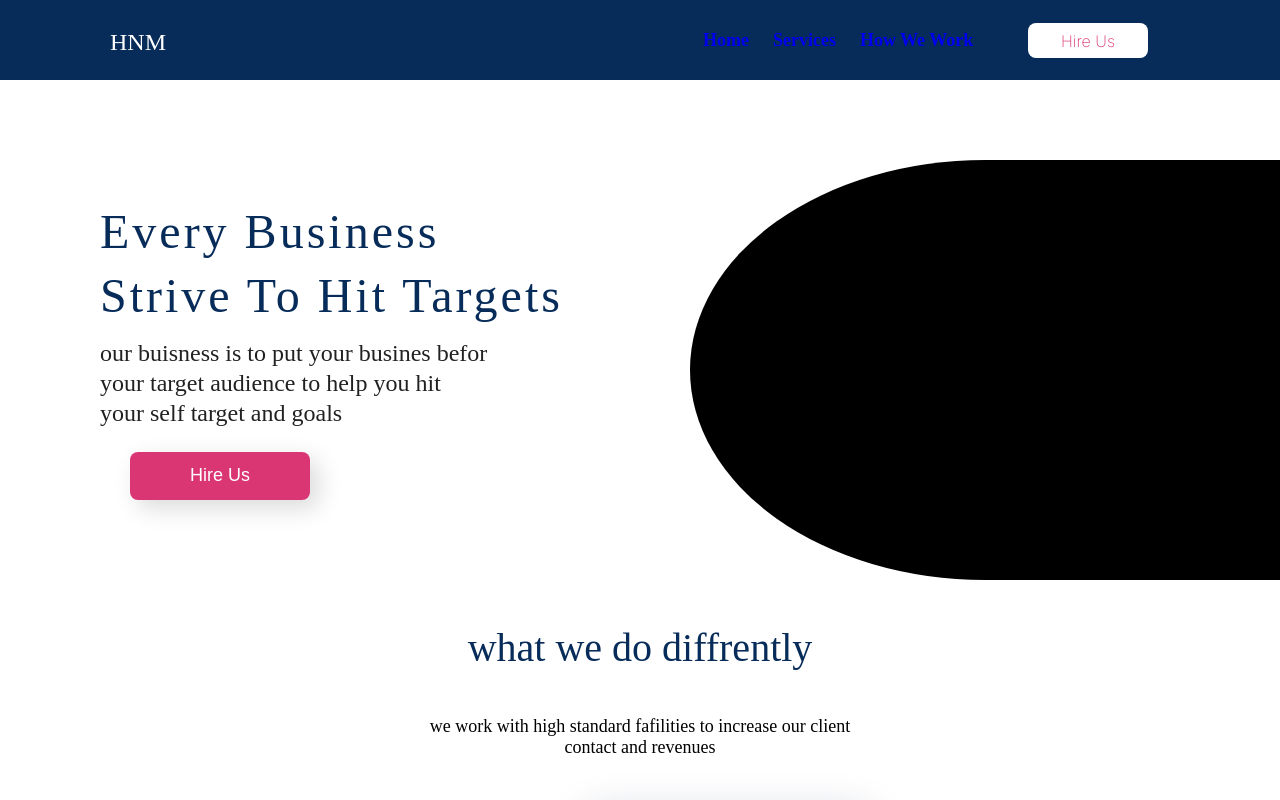
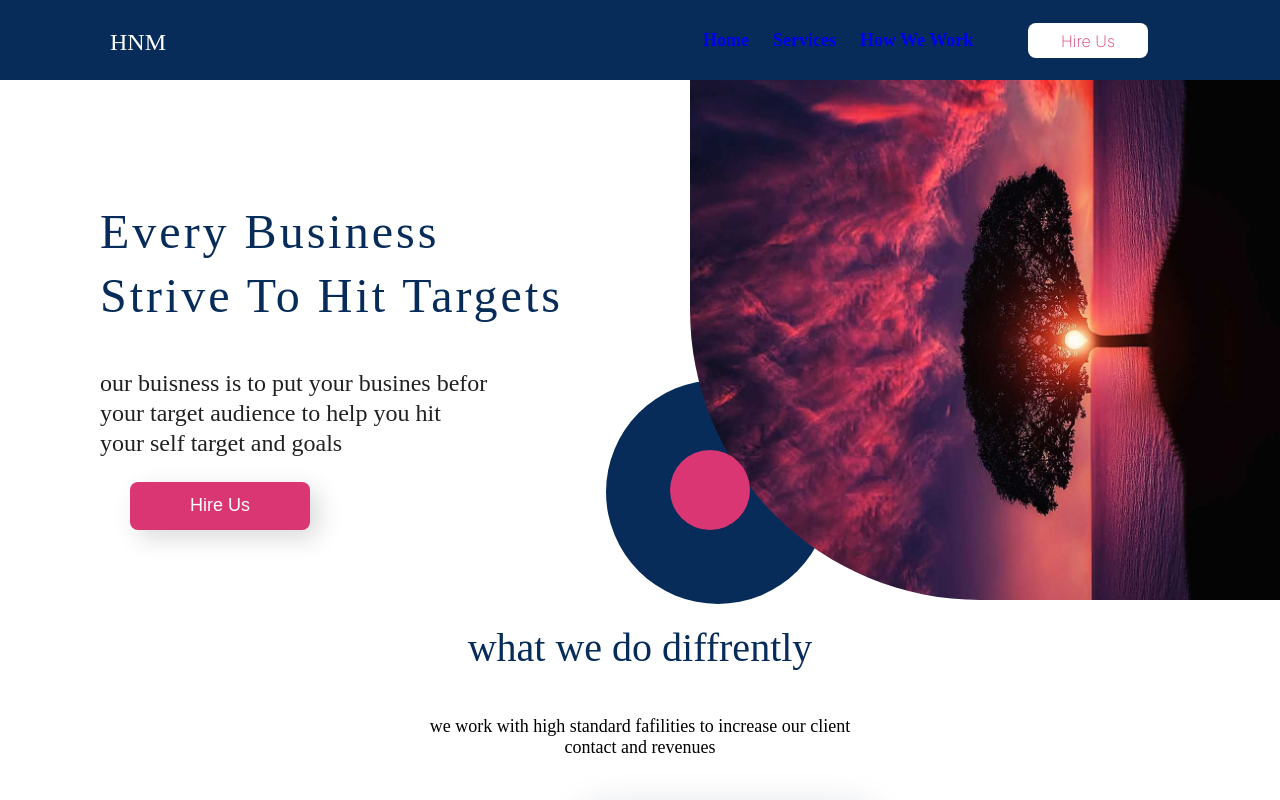
Before and after one commit to naeemhn7/naeem-branding, a plain HTML site: page index.html in a window 1280 px wide. Shown: the top 800 px of the page. Drawn offline with Linux system fonts and the light colour scheme.

Commit message:
first upload

```diff
--- a/index.html
+++ b/index.html
@@ -34,7 +34,9 @@
 		</div>
 		</div>
 		<div class="bannerbg">
-			<div class="backg"></div>
+			<span></span>
+			<small></small>
+			<!-- <div class="backg"></div> 	 -->
 	</div>
 </div>
 	<div class="mane">
@@ -99,7 +101,7 @@
 			</p>
 		</div>
 	</div>
-	<div style="text-align:center">
+	<div style="text-align:center"11>
 			<button class="b" style="margin-left: 80px;">
 				hire us
 			</button>
--- a/style.css
+++ b/style.css
@@ -62,12 +62,12 @@
 	height: 500px;
 	display: grid;
 	grid-template-columns: 1fr 1fr;
-	padding: 80px 0 0 100px;
+	padding: 0 0 0 100px;
 }
 .title{
 	padding-bottom: 0;
 	max-width: 598px;
-	height: 128px;
+	/*height: 128px;*/
 	font-size: 48px;
 	line-height: 64px;
 	font-weight: normal;
@@ -85,7 +85,17 @@
 	line-height: 30px;
 	color: #212121;
 	/*padding-top: 0;*/
-	margin-top: -30px;
+	/*margin-top: -30px;*/
+}
+.bannertext h2{
+	line-height: 68px;
+	padding: 80px 0 0 0;
+	font-style: normal;
+	font-weight: normal;
+	font-size: 48px;
+	line-height: 64px;
+	color: #072c59;
+	font-family: "DM serif Display", serif;
 }
 .b{
 	width: 180px;
@@ -101,10 +111,36 @@
 	color: white;
 
 }
+.bannerbg span{
+	position: absolute;
+	width: 224px;
+	height: 224px;
+	right: 450px;
+	top: 300px;
+	border-radius: 100%;
+	background: #072c59;
+	z-index: -1;
+}
+.bannerbg small{
+	position: absolute;
+	width: 80px;
+	height: 80px;
+	right: 530px;
+	top: 370px;
+	border-radius: 100px;
+	z-index: 22222;
+	color: #da3673;
+	background: #da3673;
+}
 .bannerbg {
-	background: black;
-	border-radius: 100% 0px 0px 100%;
-
+	background: url(images/h.jpg);
+	height: 520px;
+	object-fit: cover;
+	border-radius: 0 0 0 290px;
+	background-size: cover;
+	background-position: center;
+	position: relative;
+	flex: 1.2;
 }
 .mane{
 	text-align: center;
```
Also changed, not shown: images/h.jpg (added).
